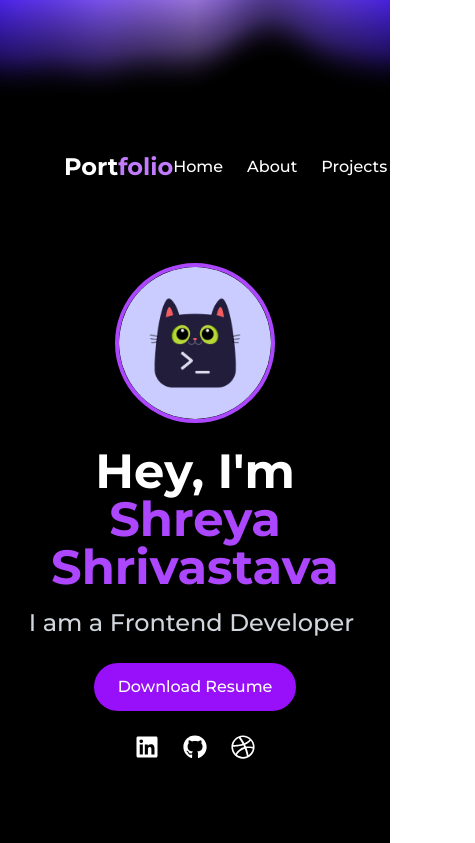
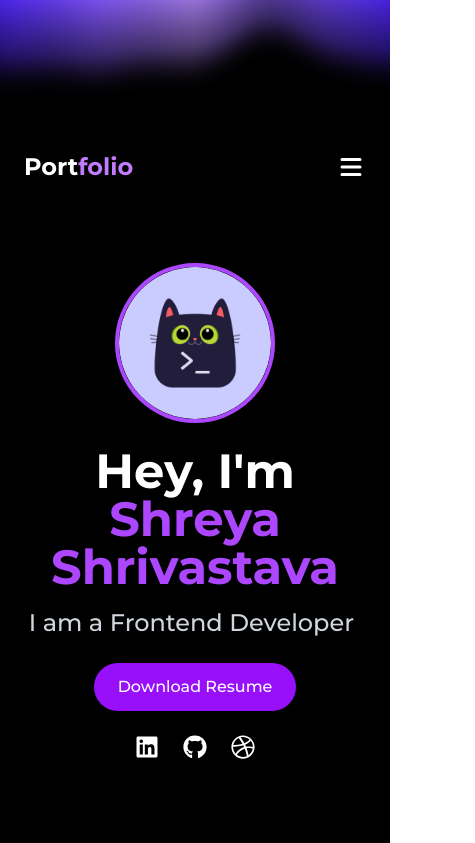
Before and after one commit to ShreyaS-2321/portfolio, a React (Vite) app: page / in a window 390 px wide. Shown: the top 843 px of the page, 475 px wide, since content can reach past the window. Built offline with nearby package versions, Linux system fonts and the light colour scheme.

Commit message:
Update Navbar.jsx

```diff
--- a/src/components/Navbar.jsx
+++ b/src/components/Navbar.jsx
@@ -1,18 +1,40 @@
+import { useState } from 'react';
+import { HiMenu, HiX } from 'react-icons/hi';
+
 export default function Navbar() {
+  const [isOpen, setIsOpen] = useState(false);
+
+  const toggleMenu = () => setIsOpen(!isOpen);
+  const closeMenu = () => setIsOpen(false);
+
   return (
-    <nav className="w-full px-16 py-4 flex items-center justify-between
-      sticky top-0 z-50 ">
-
+    <nav className="w-full px-6 md:px-16 py-4 flex items-center justify-between sticky top-0 z-50 backdrop-blur-md bg-black/30">
       <div className="text-2xl font-bold text-white">
         Port<span className="text-purple-400">folio</span>
       </div>
 
-      <ul className="flex space-x-6 text-white font-medium">
+      {/* Desktop Menu */}
+      <ul className="hidden md:flex space-x-6 text-white text-lg font-medium">
         <li><a href="#home" className="hover:text-purple-400 transition">Home</a></li>
         <li><a href="#about" className="hover:text-purple-400 transition">About</a></li>
         <li><a href="#projects" className="hover:text-purple-400 transition">Projects</a></li>
         <li><a href="#contact" className="hover:text-purple-400 transition">Contact</a></li>
       </ul>
+
+      {/* Mobile Menu Button */}
+      <div className="md:hidden text-white text-3xl cursor-pointer" onClick={toggleMenu}>
+        {isOpen ? <HiX /> : <HiMenu />}
+      </div>
+
+      {/* Mobile Menu Overlay */}
+      {isOpen && (
+        <div className="absolute top-16 left-0 w-full bg-black/80 backdrop-blur-md text-white flex flex-col items-center py-6 space-y-4 md:hidden transition-all duration-300">
+          <a href="#home" onClick={closeMenu} className="hover:text-purple-400 text-lg">Home</a>
+          <a href="#about" onClick={closeMenu} className="hover:text-purple-400 text-lg">About</a>
+          <a href="#projects" onClick={closeMenu} className="hover:text-purple-400 text-lg">Projects</a>
+          <a href="#contact" onClick={closeMenu} className="hover:text-purple-400 text-lg">Contact</a>
+        </div>
+      )}
     </nav>
   );
 }
```
